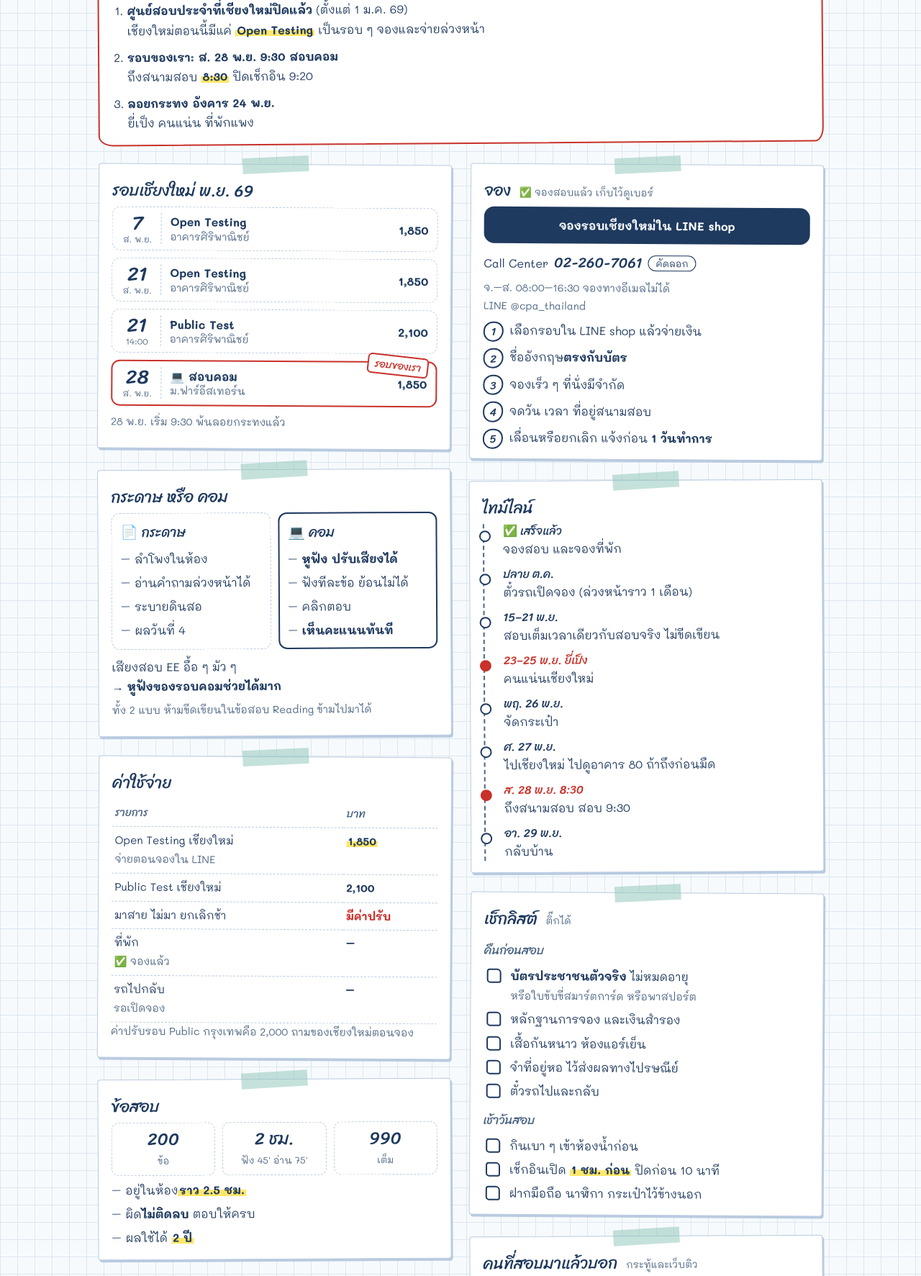
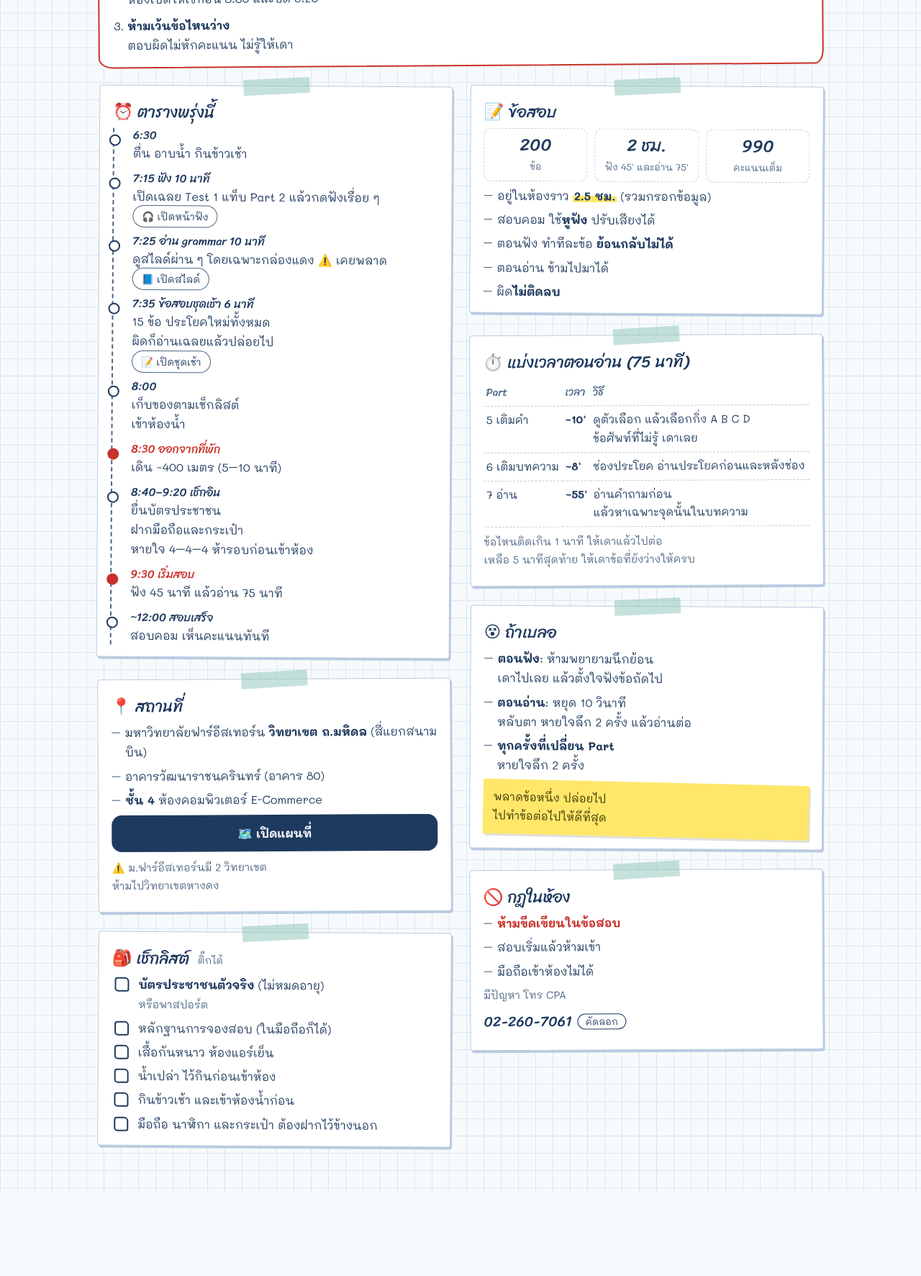
Before and after one commit to nongsaxso123/my-toeic-plan, a plain HTML site: page exam-day.html in a window 1280 px wide. Shown: the part 462-2235 px from the top of the page at 72% size. After the commit the page ends 2119 px from the top, so only its background shows below. Drawn offline with Linux system fonts and the light colour scheme.

Commit message:
Exam day page: tomorrow's schedule only
Co-Authored-By: Claude Opus 5.5 <noreply@anthropic.com>

```diff
--- a/exam-day.html
+++ b/exam-day.html
@@ -131,199 +131,125 @@ a{color:var(--ink)}
 </head>
 <body>
 
-
 <div class="wrap">
   <header>
     <div class="btnrow"><a class="homebtn" href="https://claude.ai/artifact/1jb5VHszRj9v4h7qVePJMn" target="_blank" rel="noopener">🏠 หน้าหลัก</a><a class="homebtn ghostbtn" id="tripBtn" href="https://claude.ai/artifact/TUAFTawp2MCMw8jTt2zACq" target="_blank" rel="noopener">🚌 แผนเดินทาง</a></div>
-    <div class="eyebrow">อัปเดต 26 ต.ค. 2569</div>
-    <h1>โน้ตไปสอบ <span class="scrib">TOEIC</span></h1>
-    <p class="sub">รอบสอบ ค่าสอบ วิธีจอง ของที่ต้องเตรียม</p>
+    <div class="eyebrow">อัปเดต 28 พ.ย. 2569 (คืนก่อนสอบ)</div>
+    <h1>วันสอบ <span class="scrib">TOEIC</span></h1>
+    <p class="sub">ทุกอย่างของวันพรุ่งนี้ เรียงตามเวลา</p>
     <div class="chips">
-      <span class="chipx">📅 ส. 28 พ.ย. 9:30</span>
+      <span class="chipx">📅 ส. 28 พ.ย.</span>
+      <span class="chipx">⏰ 9:30 ถึง ~12:00</span>
       <span class="chipx">💻 สอบคอม</span>
-      <span class="chipx">💰 1,850 บาท</span>
       <span class="chipx">📍 ม.ฟาร์อีสเทอร์น ถ.มหิดล</span>
     </div>
-    <p class="small">✅ จองสอบแล้ว: อาคารวัฒนาราชนครินทร์ 80 ชั้น 4 ห้องคอม E-Commerce<br>✅ จองที่พักแล้ว: แพลทินั่ม แอร์พอร์ต (เดินไปสนามสอบ ~400 ม.)<br>⏳ ตั๋วรถ ไป ศ. 27 กลับ อา. 29 รอเปิดจอง</p>
   </header>
 
   <section class="alert">
-    <h2>สรุปสั้น ๆ</h2>
+    <h2>จำแค่ 3 อย่าง</h2>
     <ol>
-      <li><b>ศูนย์สอบประจำที่เชียงใหม่ปิดแล้ว</b> (ตั้งแต่ 1 ม.ค. 69)<br>เชียงใหม่ตอนนี้มีแค่ <span class="hl">Open Testing</span> เป็นรอบ ๆ จองและจ่ายล่วงหน้า</li>
-      <li><b>รอบของเรา: ส. 28 พ.ย. 9:30 สอบคอม</b><br>ถึงสนามสอบ <span class="hl">8:30</span> ปิดเช็กอิน 9:20</li>
-      <li><b>ลอยกระทง อังคาร 24 พ.ย.</b><br>ยี่เป็ง คนแน่น ที่พักแพง</li>
+      <li><b>เอาบัตรประชาชนตัวจริงไปด้วย</b><br>ถ้าไม่มีบัตร จะเข้าสอบไม่ได้</li>
+      <li><b>ไปถึงไม่เกิน 9:00</b><br>ห้องเปิดให้เช็กอิน 8:30 และปิด 9:20</li>
+      <li><b>ห้ามเว้นข้อไหนว่าง</b><br>ตอบผิดไม่หักคะแนน ไม่รู้ให้เดา</li>
     </ol>
   </section>
 
   <div class="grid">
     <div class="col">
-
       <article class="card">
-        <h2>รอบเชียงใหม่ พ.ย. 69</h2>
-        <div class="rounds">
-          <div class="round"><div class="date"><b>7</b><span>ส. พ.ย.</span></div><div class="info"><b>Open Testing</b><span>อาคารศิริพาณิชย์</span></div><div class="price">1,850</div></div>
-          <div class="round"><div class="date"><b>21</b><span>ส. พ.ย.</span></div><div class="info"><b>Open Testing</b><span>อาคารศิริพาณิชย์</span></div><div class="price">1,850</div></div>
-          <div class="round"><div class="date"><b>21</b><span>14:00</span></div><div class="info"><b>Public Test</b><span>อาคารศิริพาณิชย์</span></div><div class="price">2,100</div></div>
-          <div class="round pick"><div class="date"><b>28</b><span>ส. พ.ย.</span></div><div class="info"><b>💻 สอบคอม</b><span>ม.ฟาร์อีสเทอร์น</span></div><div class="price">1,850</div><span class="stamp">รอบของเรา</span></div>
-        </div>
-        <p class="small" style="margin-top:10px">28 พ.ย. เริ่ม 9:30 พ้นลอยกระทงแล้ว</p>
-      </article>
-
-      <article class="card">
-        <h2>กระดาษ หรือ คอม</h2>
-        <div class="vs">
-          <div class="side">
-            <h3>📄 กระดาษ</h3>
-            <ul class="dash">
-              <li>ลำโพงในห้อง</li>
-              <li>อ่านคำถามล่วงหน้าได้</li>
-              <li>ระบายดินสอ</li>
-              <li>ผลวันที่ 4</li>
-            </ul>
-          </div>
-          <div class="side good">
-            <h3>💻 คอม</h3>
-            <ul class="dash">
-              <li><b>หูฟัง ปรับเสียงได้</b></li>
-              <li>ฟังทีละข้อ ย้อนไม่ได้</li>
-              <li>คลิกตอบ</li>
-              <li><b>เห็นคะแนนทันที</b></li>
-            </ul>
-          </div>
-        </div>
-        <p style="margin-top:10px">เสียงสอบ EE อื้อ ๆ มัว ๆ<br>→ <b>หูฟังของรอบคอมช่วยได้มาก</b></p>
-        <p class="small">ทั้ง 2 แบบ ห้ามขีดเขียนในข้อสอบ Reading ข้ามไปมาได้</p>
-      </article>
-
-      <article class="card">
-        <h2>ค่าใช้จ่าย</h2>
-        <div class="tablebox"><table>
-          <tr><th>รายการ</th><th>บาท</th></tr>
-          <tr><td>Open Testing เชียงใหม่<br><span class="small">จ่ายตอนจองใน LINE</span></td><td class="num"><span class="hl">1,850</span></td></tr>
-          <tr><td>Public Test เชียงใหม่</td><td class="num">2,100</td></tr>
-          <tr><td>มาสาย ไม่มา ยกเลิกช้า</td><td class="num red">มีค่าปรับ</td></tr>
-          <tr><td>ที่พัก<br><span class="small">✅ จองแล้ว</span></td><td class="num">–</td></tr>
-          <tr><td>รถไปกลับ<br><span class="small">รอเปิดจอง</span></td><td class="num">–</td></tr>
-        </table></div>
-        <p class="small">ค่าปรับรอบ Public กรุงเทพคือ 2,000 ถามของเชียงใหม่ตอนจอง</p>
-      </article>
-
-      <article class="card">
-        <h2>ข้อสอบ</h2>
-        <div class="facts">
-          <div class="fact"><b>200</b><span>ข้อ</span></div>
-          <div class="fact"><b>2 ชม.</b><span>ฟัง 45' อ่าน 75'</span></div>
-          <div class="fact"><b>990</b><span>เต็ม</span></div>
-        </div>
-        <ul class="dash">
-          <li>อยู่ในห้อง<span class="hl">ราว 2.5 ชม.</span></li>
-          <li>ผิด<b>ไม่ติดลบ</b> ตอบให้ครบ</li>
-          <li>ผลใช้ได้ <span class="hl">2 ปี</span></li>
-        </ul>
-      </article>
-
-    </div>
-    <div class="col">
-
-      <article class="card">
-        <h2>จอง <small>✅ จองสอบแล้ว เก็บไว้ดูเบอร์</small></h2>
-        <a class="bigbtn" href="https://shop.line.me/@cpa_thailand/collection/245805" target="_blank" rel="noopener">จองรอบเชียงใหม่ใน LINE shop</a>
-        <div class="phone"><span>Call Center</span><code id="p-bkk">02-260-7061</code><button class="copy" type="button" data-copy="022607061">คัดลอก</button></div>
-        <p class="small">จ.–ส. 08:00–16:30 จองทางอีเมลไม่ได้<br>LINE @cpa_thailand</p>
-        <ol class="steps">
-          <li>เลือกรอบใน LINE shop แล้วจ่ายเงิน</li>
-          <li>ชื่ออังกฤษ<b>ตรงกับบัตร</b></li>
-          <li>จองเร็ว ๆ ที่นั่งมีจำกัด</li>
-          <li>จดวัน เวลา ที่อยู่สนามสอบ</li>
-          <li>เลื่อนหรือยกเลิก แจ้งก่อน <b>1 วันทำการ</b></li>
-        </ol>
-      </article>
-
-      <article class="card">
-        <h2>ไทม์ไลน์</h2>
+        <h2>⏰ ตารางพรุ่งนี้</h2>
         <ul class="timeline">
-          <li><span class="when">✅ เสร็จแล้ว</span>จองสอบ และจองที่พัก</li>
-          <li><span class="when">ปลาย ต.ค.</span>ตั๋วรถเปิดจอง (ล่วงหน้าราว 1 เดือน)</li>
-          <li><span class="when">15–21 พ.ย.</span>สอบเต็มเวลาเดียวกับสอบจริง ไม่ขีดเขียน</li>
-          <li class="warn"><span class="when red">23–25 พ.ย. ยี่เป็ง</span>คนแน่นเชียงใหม่</li>
-          <li><span class="when">พฤ. 26 พ.ย.</span>จัดกระเป๋า</li>
-          <li><span class="when">ศ. 27 พ.ย.</span>ไปเชียงใหม่ ไปดูอาคาร 80 ถ้าถึงก่อนมืด</li>
-          <li class="warn"><span class="when red">ส. 28 พ.ย. 8:30</span>ถึงสนามสอบ สอบ 9:30</li>
-          <li><span class="when">อา. 29 พ.ย.</span>กลับบ้าน</li>
+          <li><span class="when">6:30</span>ตื่น อาบน้ำ กินข้าวเช้า</li>
+          <li><span class="when">7:15 ฟัง 10 นาที</span>เปิดเฉลย Test 1 แท็บ Part 2 แล้วกดฟังเรื่อย ๆ<br><a class="srcbtn privbtn" href="https://claude.ai/artifact/QQCQMMLfzFLgreSQgzXXWM" target="_blank" rel="noopener">🎧 เปิดหน้าฟัง</a></li>
+          <li><span class="when">7:25 อ่าน grammar 10 นาที</span>ดูสไลด์ผ่าน ๆ โดยเฉพาะกล่องแดง ⚠️ เคยพลาด<br><a class="srcbtn privbtn" href="https://claude.ai/artifact/UykvbaWQmaDg3GyahUSSva" target="_blank" rel="noopener">📘 เปิดสไลด์</a></li>
+          <li><span class="when">7:35 ข้อสอบชุดเช้า 6 นาที</span>15 ข้อ ประโยคใหม่ทั้งหมด<br>ผิดก็อ่านเฉลยแล้วปล่อยไป<br><a class="srcbtn privbtn" href="https://claude.ai/artifact/UykvbaWQmaDg3GyahUSSva#morning" target="_blank" rel="noopener">📝 เปิดชุดเช้า</a></li>
+          <li><span class="when">8:00</span>เก็บของตามเช็กลิสต์<br>เข้าห้องน้ำ</li>
+          <li class="warn"><span class="when red">8:30 ออกจากที่พัก</span>เดิน ~400 เมตร (5–10 นาที)</li>
+          <li><span class="when">8:40–9:20 เช็กอิน</span>ยื่นบัตรประชาชน<br>ฝากมือถือและกระเป๋า<br>หายใจ 4–4–4 ห้ารอบก่อนเข้าห้อง</li>
+          <li class="warn"><span class="when red">9:30 เริ่มสอบ</span>ฟัง 45 นาที แล้วอ่าน 75 นาที</li>
+          <li><span class="when">~12:00 สอบเสร็จ</span>สอบคอม เห็นคะแนนทันที</li>
         </ul>
       </article>
 
       <article class="card">
-        <h2>เช็กลิสต์ <small>ติ๊กได้</small></h2>
-        <div class="check" id="checklist">
-          <h3>คืนก่อนสอบ</h3>
-          <label><input type="checkbox" id="c1"><span><b>บัตรประชาชนตัวจริง</b> ไม่หมดอายุ<br><span class="small">หรือใบขับขี่สมาร์ตการ์ด หรือพาสปอร์ต</span></span></label>
-          <label><input type="checkbox" id="c2"><span>หลักฐานการจอง และเงินสำรอง</span></label>
-          <label><input type="checkbox" id="c3"><span>เสื้อกันหนาว ห้องแอร์เย็น</span></label>
-          <label><input type="checkbox" id="c4"><span>จำที่อยู่หอ ไว้ส่งผลทางไปรษณีย์</span></label>
-          <label><input type="checkbox" id="c5"><span>ตั๋วรถไปและกลับ</span></label>
-          <h3>เช้าวันสอบ</h3>
-          <label><input type="checkbox" id="c6"><span>กินเบา ๆ เข้าห้องน้ำก่อน</span></label>
-          <label><input type="checkbox" id="c7"><span>เช็กอินเปิด <span class="hl">1 ชม. ก่อน</span> ปิดก่อน 10 นาที</span></label>
-          <label><input type="checkbox" id="c8"><span>ฝากมือถือ นาฬิกา กระเป๋าไว้ข้างนอก</span></label>
-        </div>
+        <h2>📍 สถานที่</h2>
+        <ul class="dash">
+          <li>มหาวิทยาลัยฟาร์อีสเทอร์น <b>วิทยาเขต ถ.มหิดล</b> (สี่แยกสนามบิน)</li>
+          <li>อาคารวัฒนาราชนครินทร์ (อาคาร 80)</li>
+          <li><b>ชั้น 4</b> ห้องคอมพิวเตอร์ E-Commerce</li>
+        </ul>
+        <p style="margin-top:8px"><a class="bigbtn" href="https://maps.app.goo.gl/XsZdFCYuitHGtHKu9" target="_blank" rel="noopener">🗺️ เปิดแผนที่</a></p>
+        <p class="small">⚠️ ม.ฟาร์อีสเทอร์นมี 2 วิทยาเขต<br>ห้ามไปวิทยาเขตหางดง</p>
       </article>
 
       <article class="card">
-        <h2>คนที่สอบมาแล้วบอก <small>กระทู้และเว็บติว</small></h2>
+        <h2>🎒 เช็กลิสต์ <small>ติ๊กได้</small></h2>
+        <div class="check" id="checklist">
+          <label><input type="checkbox" id="c1"><span><b>บัตรประชาชนตัวจริง</b> (ไม่หมดอายุ)<br><span class="small">หรือพาสปอร์ต</span></span></label>
+          <label><input type="checkbox" id="c2"><span>หลักฐานการจองสอบ (ในมือถือก็ได้)</span></label>
+          <label><input type="checkbox" id="c3"><span>เสื้อกันหนาว ห้องแอร์เย็น</span></label>
+          <label><input type="checkbox" id="c4"><span>น้ำเปล่า ไว้กินก่อนเข้าห้อง</span></label>
+          <label><input type="checkbox" id="c6"><span>กินข้าวเช้า และเข้าห้องน้ำก่อน</span></label>
+          <label><input type="checkbox" id="c8"><span>มือถือ นาฬิกา และกระเป๋า ต้องฝากไว้ข้างนอก</span></label>
+        </div>
+      </article>
+    </div>
+
+    <div class="col">
+      <article class="card">
+        <h2>📝 ข้อสอบ</h2>
+        <div class="facts">
+          <div class="fact"><b>200</b><span>ข้อ</span></div>
+          <div class="fact"><b>2 ชม.</b><span>ฟัง 45' และอ่าน 75'</span></div>
+          <div class="fact"><b>990</b><span>คะแนนเต็ม</span></div>
+        </div>
         <ul class="dash">
-          <li>รอบกระดาษ ฝึกฟังจาก<b>ลำโพง</b> ไม่ใช่หูฟัง</li>
-          <li>ของจริงไม่มีพักระหว่าง Part</li>
-          <li>Reading หลายคนทำไม่ทัน คุมเวลา</li>
-          <li>รอบกระดาษ ฝึกระบายดินสอ</li>
-          <li>รอบคอม ฟังแล้วตอบเลย ย้อนไม่ได้</li>
+          <li>อยู่ในห้องราว <span class="hl">2.5 ชม.</span> (รวมกรอกข้อมูล)</li>
+          <li>สอบคอม ใช้<b>หูฟัง</b> ปรับเสียงได้</li>
+          <li>ตอนฟัง ทำทีละข้อ <b>ย้อนกลับไม่ได้</b></li>
+          <li>ตอนอ่าน ข้ามไปมาได้</li>
+          <li>ผิด<b>ไม่ติดลบ</b></li>
         </ul>
       </article>
 
       <article class="card">
-        <h2>กฎในห้อง</h2>
-        <ul class="dash">
-          <li class="red"><b>ห้ามขีดเขียนในข้อสอบ</b> ผลเป็นโมฆะ</li>
-          <li>เริ่มแล้วห้ามเข้า</li>
-          <li>มือถือเข้าห้องไม่ได้</li>
-          <li>ทุจริต ผลโมฆะ ไม่คืนเงิน</li>
-        </ul>
+        <h2>⏱️ แบ่งเวลาตอนอ่าน (75 นาที)</h2>
+        <div class="tablebox"><table>
+          <tr><th>Part</th><th>เวลา</th><th>วิธี</th></tr>
+          <tr><td>5 เติมคำ</td><td class="num">~10'</td><td>ดูตัวเลือก แล้วเลือกกิ่ง A B C D<br>ข้อศัพท์ที่ไม่รู้ เดาเลย</td></tr>
+          <tr><td>6 เติมบทความ</td><td class="num">~8'</td><td>ช่องประโยค อ่านประโยคก่อนและหลังช่อง</td></tr>
+          <tr><td>7 อ่าน</td><td class="num">~55'</td><td>อ่านคำถามก่อน<br>แล้วหาเฉพาะจุดนั้นในบทความ</td></tr>
+        </table></div>
+        <p class="small" style="margin-top:8px">ข้อไหนติดเกิน 1 นาที ให้เดาแล้วไปต่อ<br>เหลือ 5 นาทีสุดท้าย ให้เดาข้อที่ยังว่างให้ครบ</p>
       </article>
 
       <article class="card">
-        <h2>รับผล</h2>
+        <h2>😵 ถ้าเบลอ</h2>
         <ul class="dash">
-          <li>💻 คอม: เห็นคะแนนทันที</li>
-          <li>📄 กระดาษ: ใบผลออก<span class="hl">วันที่ 4</span> รับเองหรือส่ง EMS</li>
-          <li>รับเองได้ใน 90 วัน</li>
-          <li>สอบใหม่ได้หลังได้ผลแล้ว 3 วัน</li>
+          <li><b>ตอนฟัง</b>: ห้ามพยายามนึกย้อน<br>เดาไปเลย แล้วตั้งใจฟังข้อถัดไป</li>
+          <li><b>ตอนอ่าน</b>: หยุด 10 วินาที<br>หลับตา หายใจลึก 2 ครั้ง แล้วอ่านต่อ</li>
+          <li><b>ทุกครั้งที่เปลี่ยน Part</b><br>หายใจลึก 2 ครั้ง</li>
         </ul>
+        <div class="sticky" style="margin-top:10px">พลาดข้อหนึ่ง ปล่อยไป<br>ไปทำข้อต่อไปให้ดีที่สุด</div>
       </article>
 
+      <article class="card">
+        <h2>🚫 กฎในห้อง</h2>
+        <ul class="dash">
+          <li class="red"><b>ห้ามขีดเขียนในข้อสอบ</b></li>
+          <li>สอบเริ่มแล้วห้ามเข้า</li>
+          <li>มือถือเข้าห้องไม่ได้</li>
+        </ul>
+        <p class="small" style="margin-top:8px">มีปัญหา โทร CPA</p>
+        <div class="phone"><code>02-260-7061</code><button class="copy" type="button" data-copy="022607061">คัดลอก</button></div>
+      </article>
     </div>
   </div>
-
-  <footer>
-    <h2>แหล่งข้อมูล (ค้น 25 ต.ค. 69)</h2>
-    <div class="btnrow">
-      <a class="srcbtn" href="https://shop.line.me/@cpa_thailand/collection/245805" target="_blank" rel="noopener">CPA LINE shop เชียงใหม่</a>
-      <a class="srcbtn" href="https://cpathailand.co.th/en/test-reservation/d2-2-toeicl_r-public-test-en/" target="_blank" rel="noopener">CPA กฎ Public Test</a>
-      <a class="srcbtn" href="https://cpathailand.co.th/" target="_blank" rel="noopener">CPA หน้าแรก</a>
-      <a class="srcbtn" href="https://toeickiller.com/toeic-information/" target="_blank" rel="noopener">ประกาศปิดศูนย์เชียงใหม่</a>
-      <a class="srcbtn" href="https://memmoread.website/toeic-computer-based-test/" target="_blank" rel="noopener">สอบคอมคืออะไร</a>
-      <a class="srcbtn" href="https://www.moffice-tutor.com/article/computer-based-test" target="_blank" rel="noopener">คอม vs กระดาษ</a>
-      <a class="srcbtn" href="https://pantip.com/topic/41525053" target="_blank" rel="noopener">Pantip สอบครั้งแรก</a>
-      <a class="srcbtn" href="https://pantip.com/topic/38052628" target="_blank" rel="noopener">Pantip tips</a>
-      <a class="srcbtn" href="https://www.ofm.co.th/blog/loy-krathong-2569/amp/" target="_blank" rel="noopener">วันลอยกระทง</a>
-    </div>
-  </footer>
 </div>
-
 <script>
 (function(){
   /* on the website (GitHub Pages) home is the site index, not the claude.ai artifact */
-  if(/github\.io$/.test(location.hostname)){ var hb=document.querySelector(".homebtn"); hb.href="index.html"; hb.removeAttribute("target"); var tb=document.getElementById("tripBtn"); if(tb) tb.remove(); }
+  if(/github\.io$/.test(location.hostname)){ var hb=document.querySelector(".homebtn"); hb.href="index.html"; hb.removeAttribute("target"); var tb=document.getElementById("tripBtn"); if(tb) tb.remove(); document.querySelectorAll(".privbtn").forEach(function(b){b.remove()}); }
   var KEY='toeic-exam-day-checklist';
   var saved={};
   try{saved=JSON.parse(localStorage.getItem(KEY)||'{}')||{}}catch(e){}
```
